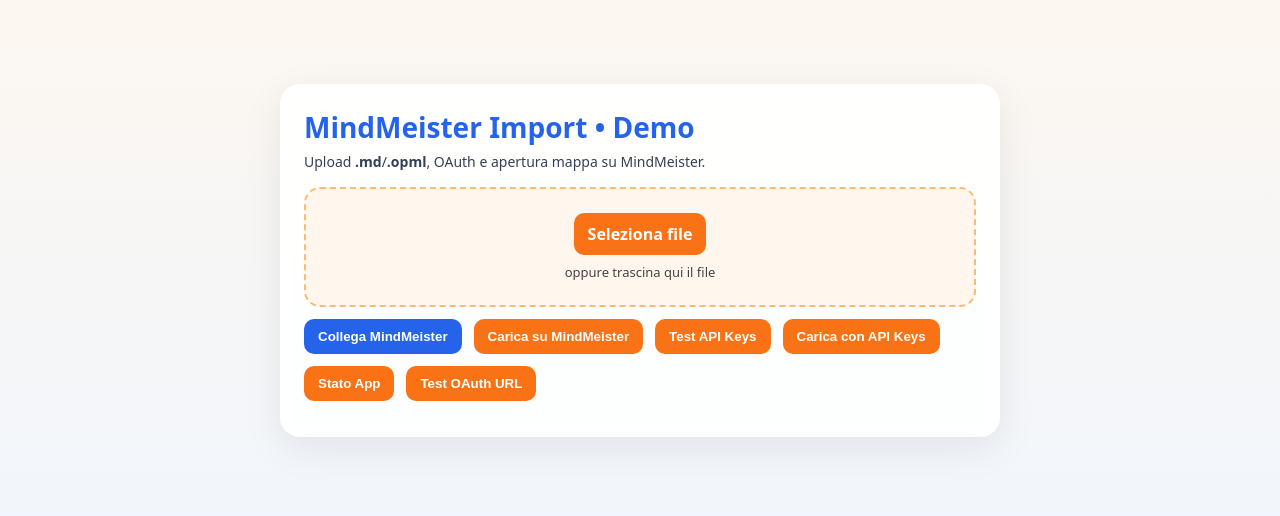
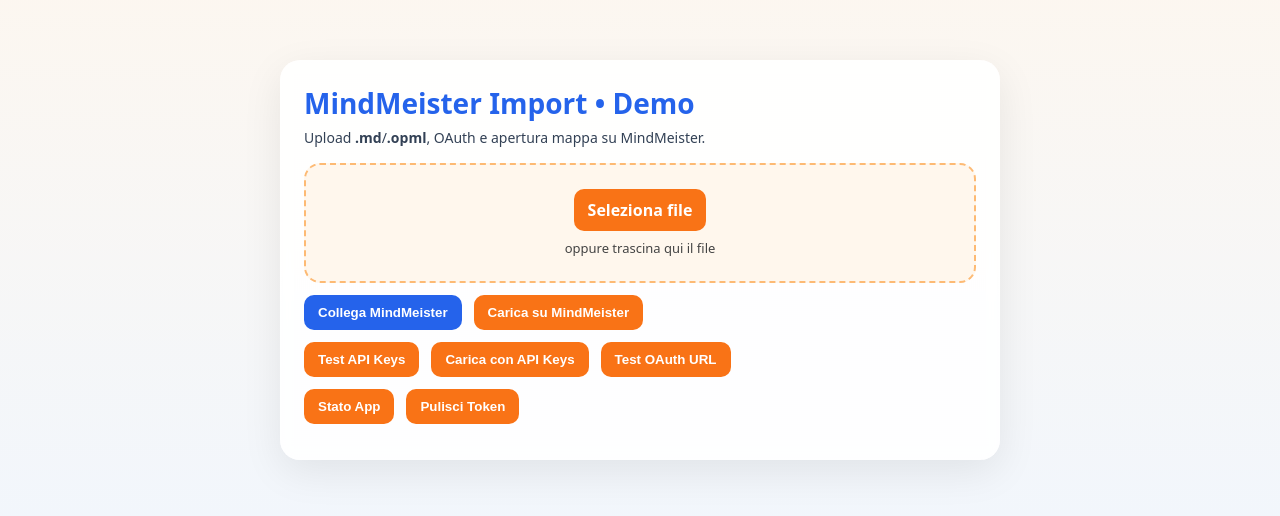
Before and after one commit to RobertoMicarelli/mindmeister-demo, a React (Vite) app: page / in a window 1280 px wide. Shown: the part 140-656 px from the top of the page. Built offline with nearby package versions, Linux system fonts and the light colour scheme.

Commit message:
Riorganizzati pulsanti e aggiunto pulsante pulizia token

```diff
--- a/src/App.jsx
+++ b/src/App.jsx
@@ -557,12 +557,29 @@
           <button className="button" onClick={upload} disabled={!token}>
             Carica su MindMeister
           </button>
+        </div>
+
+        <div className="row">
           <button className="button green" onClick={testApiKeyAuth}>
             Test API Keys
           </button>
           <button className="button orange" onClick={uploadWithApiKeys}>
             Carica con API Keys
           </button>
+          <button className="button red" onClick={() => {
+            const u = new URL('https://www.mindmeister.com/oauth2/authorize');
+            u.searchParams.set('response_type', 'code');
+            u.searchParams.set('client_id', CLIENT_ID);
+            u.searchParams.set('redirect_uri', REDIRECT_URI);
+            u.searchParams.set('state', crypto.randomUUID());
+            console.log('OAuth URL generato:', u.toString());
+            alert('OAuth URL: ' + u.toString() + '\n\nCopia questo URL e aprilo in una nuova tab per testare.');
+          }}>
+            Test OAuth URL
+          </button>
+        </div>
+
+        <div className="row">
           <button className="button purple" onClick={() => {
             console.log('=== STATO APP ===');
             console.log('Token presente:', !!token);
@@ -576,16 +593,14 @@
           }}>
             Stato App
           </button>
-          <button className="button red" onClick={() => {
-            const u = new URL('https://www.mindmeister.com/oauth2/authorize');
-            u.searchParams.set('response_type', 'code');
-            u.searchParams.set('client_id', CLIENT_ID);
-            u.searchParams.set('redirect_uri', REDIRECT_URI);
-            u.searchParams.set('state', crypto.randomUUID());
-            console.log('OAuth URL generato:', u.toString());
-            alert('OAuth URL: ' + u.toString() + '\n\nCopia questo URL e aprilo in una nuova tab per testare.');
+          <button className="button gray" onClick={() => {
+            localStorage.removeItem('mm_token');
+            setToken(null);
+            setStatus('idle');
+            console.log('localStorage pulito, token rimosso');
+            alert('localStorage pulito! Token rimosso. Puoi ripartire da zero.');
           }}>
-            Test OAuth URL
+            Pulisci Token
           </button>
         </div>
 
```
